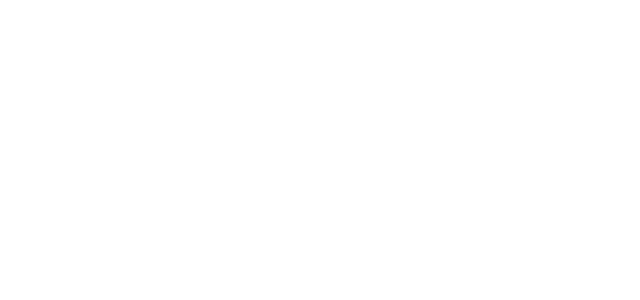
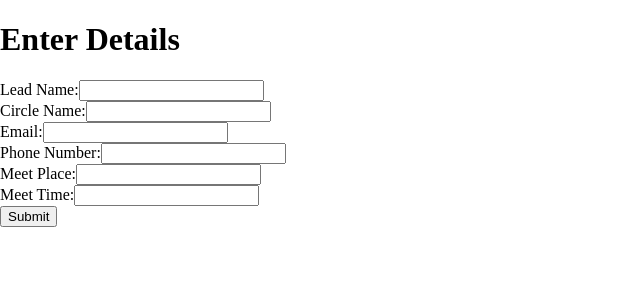
Before and after one commit to abhishekharishp/miniProjectTest, a React (Vite) app in the folder client/: page /create-circle in a window 1280 px wide. Before the commit this address had no page. Shown: the top 300 px of the page, without its empty margins (0-640 px from the left). Built offline with nearby package versions, Linux system fonts and the light colour scheme; a web font is replaced by a local one.

Commit message:
circle create

```diff
--- a/client/src/App.jsx
+++ b/client/src/App.jsx
@@ -10,7 +10,8 @@ import SignUpMail from "./pages/SignUpMail/SignUpMail";
 import Login from "./pages/login/login";
 import SignUpPassword from "./pages/SignUpPassword/SignUpPassword";
 import { useEffect } from "react";
-import HomeCircle from "./pages/learningCircle/homeCircle/homeCircle";
+import CreateCircle from "./pages/learningCircle/createCircle/createCircle";
+
 
 function App() {
   const location = useLocation();
@@ -73,7 +74,7 @@ function App() {
       <Route path="/signup-mail" element={<SignUpMail />} />
       <Route path="/login" element={<Login />} />
       <Route path="/signup-password" element={<SignUpPassword />} />
-      <Route path="/circle-home" element={<HomeCircle />} />
+      <Route path="/create-circle" element={<CreateCircle />} />
     </Routes>
 
   );
--- /dev/null
+++ b/client/src/pages/learningCircle/CreateCircle/CreateCircle.jsx
@@ -0,0 +1,82 @@
+import React, { useState } from 'react';
+
+const CreateCircle = () => {
+  const [leadName, setLeadName] = useState('');
+  const [circleName, setCircleName] = useState('');
+  const [email, setEmail] = useState('');
+  const [phoneNumber, setPhoneNumber] = useState('');
+  const [meetPlace, setMeetPlace] = useState('');
+  const [meetTime, setMeetTime] = useState('');
+
+  const handleSubmit = (e) => {
+    e.preventDefault();
+    // You can perform further actions with the form data here
+    console.log('Form submitted:', {
+      leadName,
+      circleName,
+      email,
+      phoneNumber,
+      meetPlace,
+      meetTime
+    });
+  };
+
+  return (
+    <div>
+      <h1>Enter Details</h1>
+      <form onSubmit={handleSubmit}>
+        <div>
+          <label>Lead Name:</label>
+          <input
+            type="text"
+            value={leadName}
+            onChange={(e) => setLeadName(e.target.value)}
+          />
+        </div>
+        <div>
+          <label>Circle Name:</label>
+          <input
+            type="text"
+            value={circleName}
+            onChange={(e) => setCircleName(e.target.value)}
+          />
+        </div>
+        <div>
+          <label>Email:</label>
+          <input
+            type="email"
+            value={email}
+            onChange={(e) => setEmail(e.target.value)}
+          />
+        </div>
+        <div>
+          <label>Phone Number:</label>
+          <input
+            type="tel"
+            value={phoneNumber}
+            onChange={(e) => setPhoneNumber(e.target.value)}
+          />
+        </div>
+        <div>
+          <label>Meet Place:</label>
+          <input
+            type="text"
+            value={meetPlace}
+            onChange={(e) => setMeetPlace(e.target.value)}
+          />
+        </div>
+        <div>
+          <label>Meet Time:</label>
+          <input
+            type="text"
+            value={meetTime}
+            onChange={(e) => setMeetTime(e.target.value)}
+          />
+        </div>
+        <button type="submit">Submit</button>
+      </form>
+    </div>
+  );
+};
+
+export default CreateCircle;
```
Also changed, not shown: client/src/pages/learningCircle/CreateCircle/CreateCircle.css (added).
